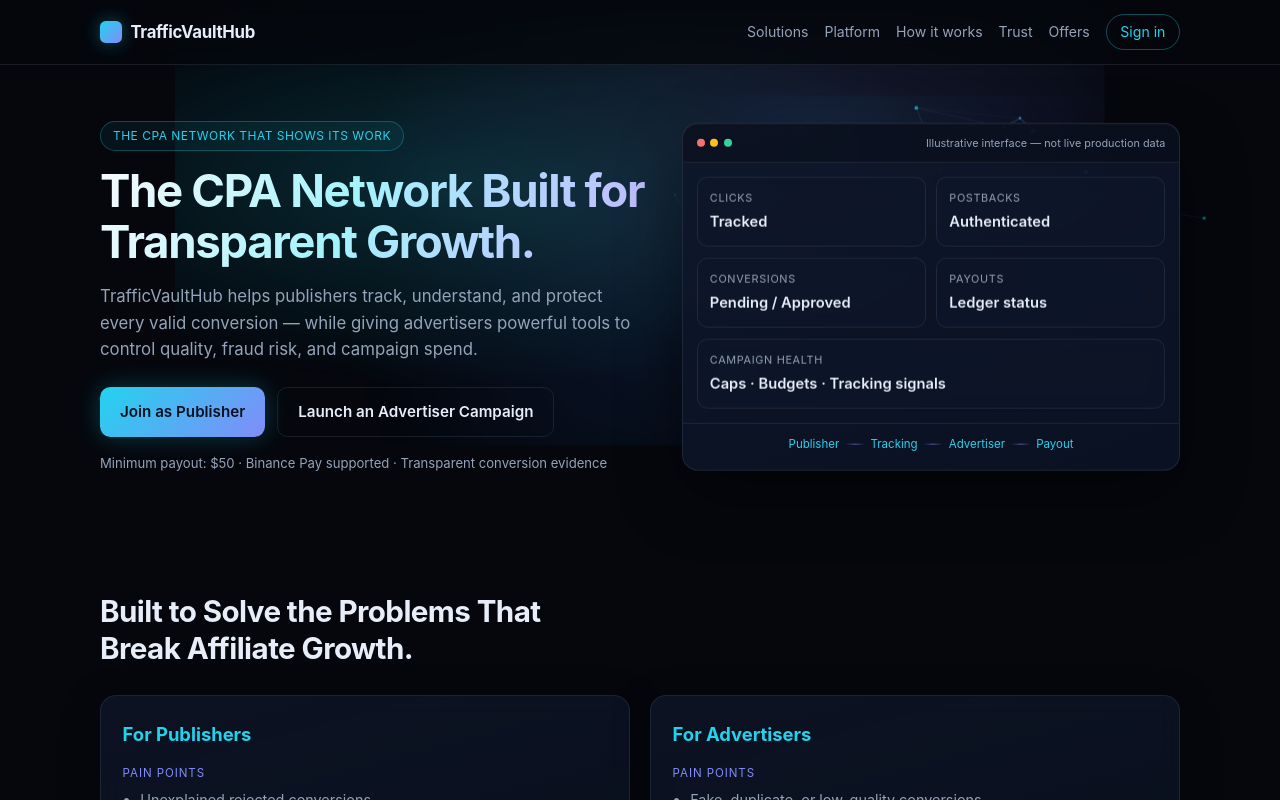
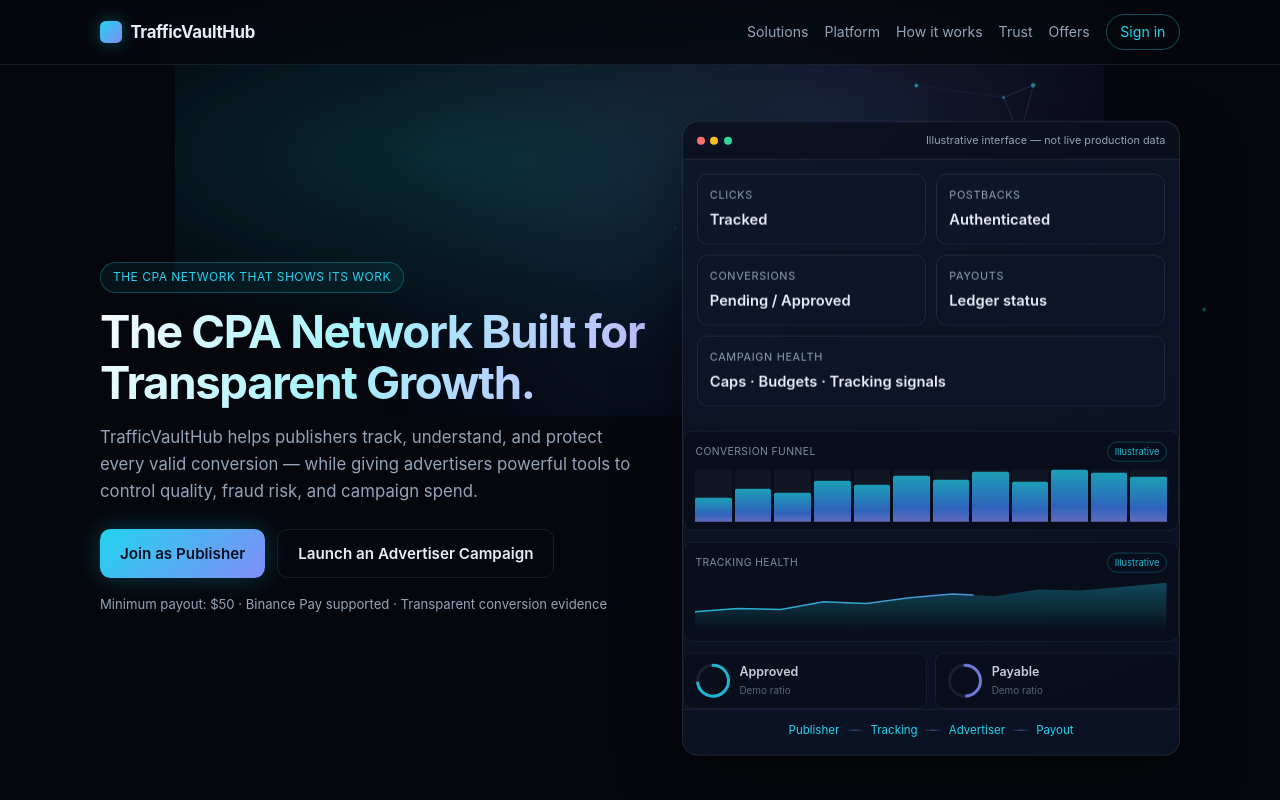
Before and after one commit to ubuttomkumar-commits/TrafficVaultHub, a React (Vite) app in the folder apps/web/: page / in a window 1280 px wide. Shown: the top 800 px of the page. Built offline with nearby package versions, Linux system fonts and the light colour scheme; no server answers.

Commit message:
feat: illustrative animated charts on marketing landing hero

```diff
--- /dev/null
+++ b/apps/web/src/components/IllustrativeCharts.module.css
@@ -0,0 +1,171 @@
+.root {
+  display: grid;
+  gap: 0.65rem;
+  margin-top: 0.65rem;
+  opacity: 0.85;
+}
+
+.chartCard {
+  padding: 0.65rem 0.7rem 0.55rem;
+  border-radius: 0.55rem;
+  border: 1px solid rgba(148, 163, 184, 0.12);
+  background: rgba(8, 12, 22, 0.65);
+}
+
+.chartHead {
+  display: flex;
+  align-items: center;
+  justify-content: space-between;
+  margin-bottom: 0.45rem;
+  font-size: 0.65rem;
+  letter-spacing: 0.04em;
+  text-transform: uppercase;
+  color: #94a3b8;
+}
+
+.badge {
+  font-size: 0.58rem;
+  padding: 0.12rem 0.4rem;
+  border-radius: 999px;
+  border: 1px solid rgba(34, 211, 238, 0.3);
+  color: #22d3ee;
+  text-transform: none;
+  letter-spacing: 0;
+}
+
+.bars {
+  display: flex;
+  align-items: flex-end;
+  gap: 3px;
+  height: 52px;
+}
+
+.barTrack {
+  flex: 1;
+  height: 100%;
+  display: flex;
+  align-items: flex-end;
+  border-radius: 2px;
+  background: rgba(148, 163, 184, 0.06);
+}
+
+.barFill {
+  width: 100%;
+  height: 0;
+  border-radius: 2px 2px 0 0;
+  background: linear-gradient(180deg, #22d3ee, #3b82f6 70%, #818cf8);
+  opacity: 0.85;
+  transition: height 0.6s cubic-bezier(0.22, 1, 0.36, 1);
+  transition-delay: 0s;
+}
+
+.active .barFill {
+  height: var(--h);
+  transition-delay: var(--delay);
+}
+
+.lineSvg {
+  width: 100%;
+  height: 52px;
+  display: block;
+}
+
+.linePath {
+  stroke-dasharray: 280;
+  stroke-dashoffset: 280;
+  transition: stroke-dashoffset 1.1s ease-out;
+}
+
+.active .linePath {
+  stroke-dashoffset: 0;
+}
+
+.lineArea {
+  opacity: 0;
+  transition: opacity 0.8s ease 0.2s;
+}
+
+.active .lineArea {
+  opacity: 1;
+}
+
+.ringRow {
+  display: grid;
+  grid-template-columns: 1fr 1fr;
+  gap: 0.55rem;
+}
+
+.ringCard {
+  display: flex;
+  align-items: center;
+  gap: 0.55rem;
+  padding: 0.55rem 0.65rem;
+  border-radius: 0.55rem;
+  border: 1px solid rgba(148, 163, 184, 0.12);
+  background: rgba(8, 12, 22, 0.65);
+}
+
+.ring {
+  width: 36px;
+  height: 36px;
+  flex-shrink: 0;
+  transform: rotate(-90deg);
+}
+
+.ringBg {
+  fill: none;
+  stroke: rgba(148, 163, 184, 0.15);
+  stroke-width: 3;
+}
+
+.ringFg {
+  fill: none;
+  stroke: #22d3ee;
+  stroke-width: 3;
+  stroke-linecap: round;
+  stroke-dasharray: 97.4;
+  stroke-dashoffset: 97.4;
+  transition: stroke-dashoffset 1s ease-out 0.15s;
+}
+
+.ringViolet {
+  stroke: #818cf8;
+}
+
+.active .ringFg {
+  /* circumference ~ 97.4; offset = 97.4 * (1 - pct/100) */
+  stroke-dashoffset: calc(97.4 * (1 - var(--pct) / 100));
+}
+
+.ringMeta {
+  display: flex;
+  flex-direction: column;
+  gap: 0.1rem;
+  min-width: 0;
+}
+
+.ringLabel {
+  font-size: 0.78rem;
+  font-weight: 600;
+  color: #e8eef9;
+}
+
+.ringNote {
+  font-size: 0.62rem;
+  color: #64748b;
+}
+
+.reduced .barFill,
+.reduced .linePath,
+.reduced .ringFg {
+  transition: none;
+}
+
+@media (prefers-reduced-motion: reduce) {
+  .barFill,
+  .linePath,
+  .lineArea,
+  .ringFg {
+    transition: none !important;
+  }
+}
--- /dev/null
+++ b/apps/web/src/components/IllustrativeCharts.tsx
@@ -0,0 +1,145 @@
+import { useEffect, useRef, useState } from "react";
+import styles from "./IllustrativeCharts.module.css";
+
+/**
+ * Decorative chart visuals for marketing only.
+ * Explicitly not live production metrics.
+ */
+export function IllustrativeCharts() {
+  const [reduced, setReduced] = useState(false);
+  const [visible, setVisible] = useState(false);
+  const rootRef = useRef<HTMLDivElement>(null);
+
+  useEffect(() => {
+    setReduced(
+      window.matchMedia("(prefers-reduced-motion: reduce)").matches
+    );
+    const el = rootRef.current;
+    if (!el) return;
+    const io = new IntersectionObserver(
+      ([e]) => setVisible(e.isIntersecting),
+      { threshold: 0.2 }
+    );
+    io.observe(el);
+    return () => io.disconnect();
+  }, []);
+
+  const active = visible || reduced;
+
+  // Deterministic demo series — not production data
+  const bars = [42, 58, 51, 72, 65, 80, 74, 88, 70, 92, 85, 78];
+  const line = [30, 36, 34, 48, 45, 55, 62, 58, 70, 68, 75, 82];
+  const maxBar = Math.max(...bars);
+  const maxLine = Math.max(...line);
+
+  const linePoints = line
+    .map((v, i) => {
+      const x = (i / (line.length - 1)) * 100;
+      const y = 100 - (v / maxLine) * 88 - 6;
+      return `${x},${y}`;
+    })
+    .join(" ");
+
+  return (
+    <div
+      ref={rootRef}
+      className={`${styles.root} ${active ? styles.active : ""} ${reduced ? styles.reduced : ""}`}
+      aria-hidden
+    >
+      <div className={styles.chartCard}>
+        <div className={styles.chartHead}>
+          <span>Conversion funnel</span>
+          <span className={styles.badge}>Illustrative</span>
+        </div>
+        <div className={styles.bars} role="img" aria-label="Illustrative bar chart">
+          {bars.map((v, i) => (
+            <div key={i} className={styles.barTrack}>
+              <div
+                className={styles.barFill}
+                style={
+                  {
+                    "--h": `${(v / maxBar) * 100}%`,
+                    "--delay": `${i * 0.04}s`,
+                  } as React.CSSProperties
+                }
+              />
+            </div>
+          ))}
+        </div>
+      </div>
+
+      <div className={styles.chartCard}>
+        <div className={styles.chartHead}>
+          <span>Tracking health</span>
+          <span className={styles.badge}>Illustrative</span>
+        </div>
+        <svg
+          className={styles.lineSvg}
+          viewBox="0 0 100 100"
+          preserveAspectRatio="none"
+          role="img"
+          aria-label="Illustrative line chart"
+        >
+          <defs>
+            <linearGradient id="tvhLineFill" x1="0" y1="0" x2="0" y2="1">
+              <stop offset="0%" stopColor="rgba(34, 211, 238, 0.35)" />
+              <stop offset="100%" stopColor="rgba(34, 211, 238, 0)" />
+            </linearGradient>
+            <linearGradient id="tvhLineStroke" x1="0" y1="0" x2="1" y2="0">
+              <stop offset="0%" stopColor="#22d3ee" />
+              <stop offset="100%" stopColor="#818cf8" />
+            </linearGradient>
+          </defs>
+          <polyline
+            className={styles.lineArea}
+            fill="url(#tvhLineFill)"
+            points={`0,100 ${linePoints} 100,100`}
+          />
+          <polyline
+            className={styles.linePath}
+            fill="none"
+            stroke="url(#tvhLineStroke)"
+            strokeWidth="1.5"
+            vectorEffect="non-scaling-stroke"
+            points={linePoints}
+          />
+        </svg>
+      </div>
+
+      <div className={styles.ringRow}>
+        <div className={styles.ringCard}>
+          <svg viewBox="0 0 36 36" className={styles.ring}>
+            <circle className={styles.ringBg} cx="18" cy="18" r="15.5" />
+            <circle
+              className={styles.ringFg}
+              cx="18"
+              cy="18"
+              r="15.5"
+              style={{ "--pct": "72" } as React.CSSProperties}
+            />
+          </svg>
+          <div className={styles.ringMeta}>
+            <span className={styles.ringLabel}>Approved</span>
+            <span className={styles.ringNote}>Demo ratio</span>
+          </div>
+        </div>
+        <div className={styles.ringCard}>
+          <svg viewBox="0 0 36 36" className={styles.ring}>
+            <circle className={styles.ringBg} cx="18" cy="18" r="15.5" />
+            <circle
+              className={`${styles.ringFg} ${styles.ringViolet}`}
+              cx="18"
+              cy="18"
+              r="15.5"
+              style={{ "--pct": "48" } as React.CSSProperties}
+            />
+          </svg>
+          <div className={styles.ringMeta}>
+            <span className={styles.ringLabel}>Payable</span>
+            <span className={styles.ringNote}>Demo ratio</span>
+          </div>
+        </div>
+      </div>
+    </div>
+  );
+}
--- a/apps/web/src/pages/LandingPage.tsx
+++ b/apps/web/src/pages/LandingPage.tsx
@@ -1,5 +1,6 @@
 import { Link } from "react-router-dom";
 import { DataFlowNetwork } from "../components/DataFlowNetwork";
+import { IllustrativeCharts } from "../components/IllustrativeCharts";
 import styles from "./LandingPage.module.css";
 
 const PUBLISHER_PROBLEMS = [
@@ -211,6 +212,7 @@
                     </span>
                   </div>
                 </div>
+                <IllustrativeCharts />
                 <div className={styles.flowNodes} aria-hidden>
                   <span>Publisher</span>
                   <span className={styles.flowLine} />
```
